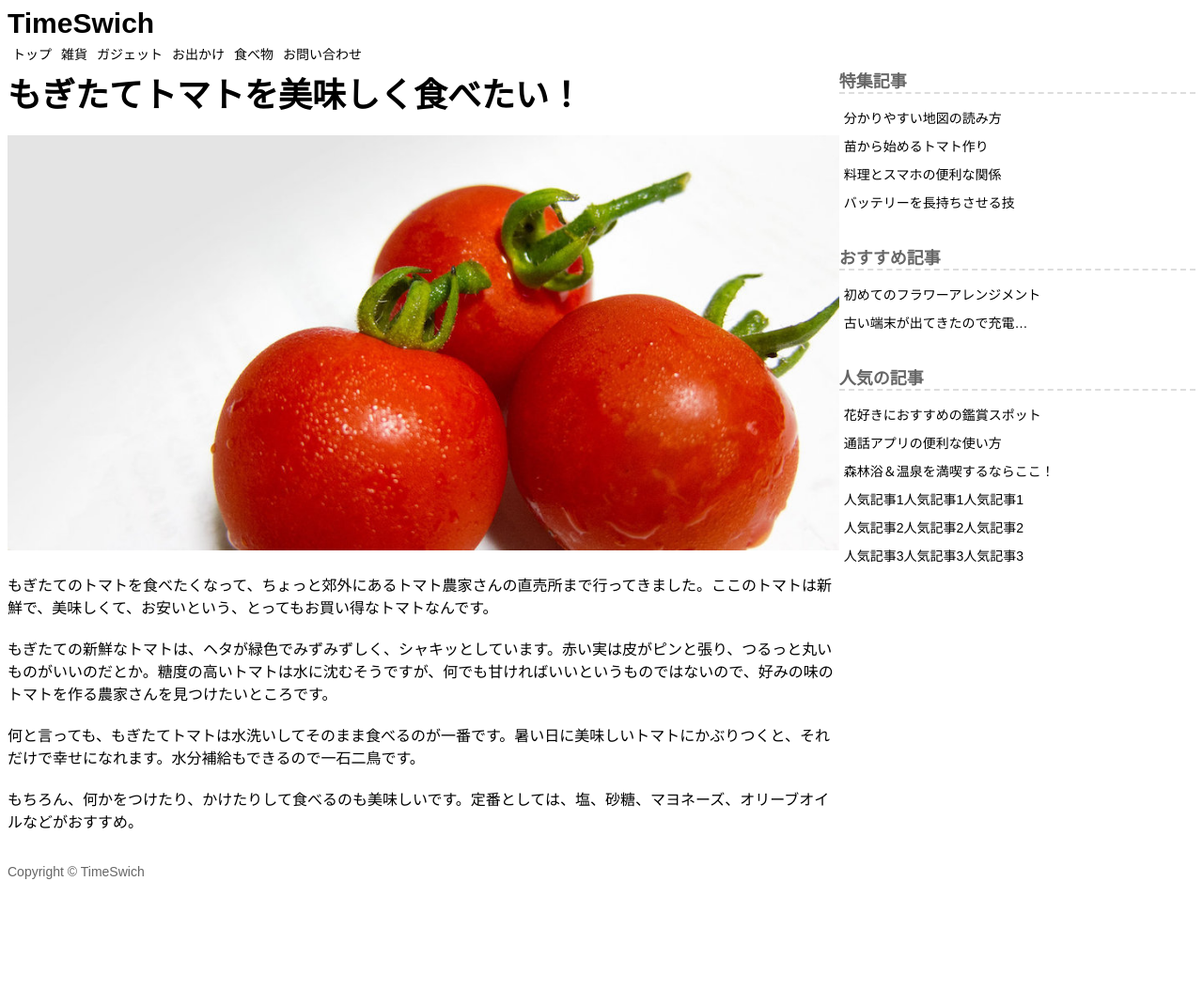
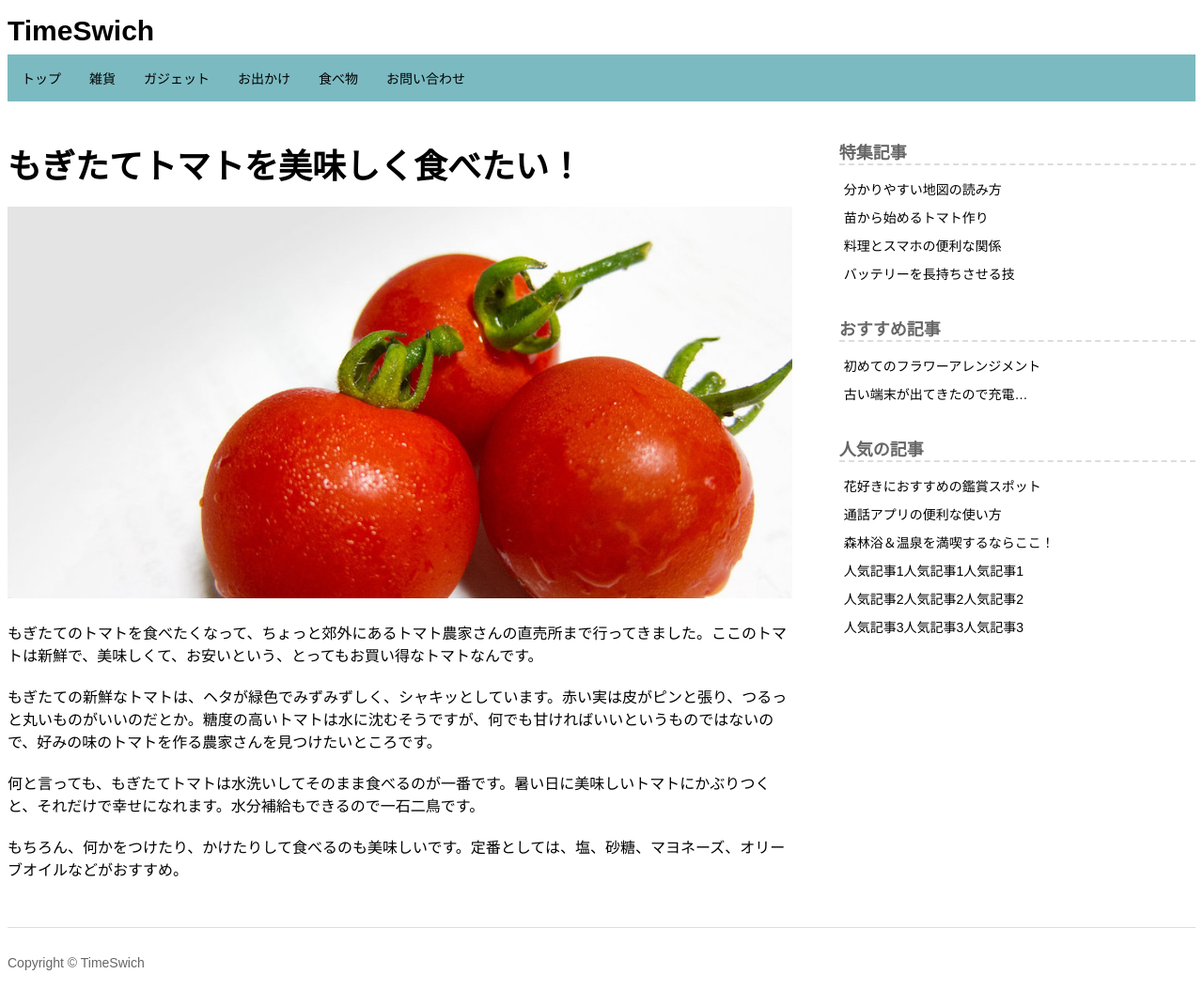
Before and after one commit to taka35/web_site_practice1, a plain HTML site: page index.html in a window 1280 px wide. Shown: the whole page at 94% size. Before the commit the page ends 950 px from the top, so only its background shows below. Drawn offline with Linux system fonts and the light colour scheme.

Commit message:
レイアウトの調整

```diff
--- a/css/styles.css
+++ b/css/styles.css
@@ -1,6 +1,8 @@
 @charset "UTF-8";
 
 body	{font-family: 'メイリオ', 'Hiragino Kaku Gothic Pro', sans-serif}
+
+/********************** header ****************************/
 
 /* サイト名 */
 
@@ -14,6 +16,10 @@ body	{font-family: 'メイリオ', 'Hiragino Kaku Gothic Pro', sans-serif}
   font-size: 30px;
 }
 
+.box1 {
+  padding: 8px 0;
+}
+
 /* ナビゲーション */
 
 .menu ul {
@@ -25,13 +31,13 @@ body	{font-family: 'メイリオ', 'Hiragino Kaku Gothic Pro', sans-serif}
 .menu li a {
   text-decoration: none;
   font-size: 14px;
-  padding: 5px;
+  padding: 15px;
   color: #000000;
   display: block;
 }
 
 .menu li a:hover {
-  background-color: #eeeeee;
+  background-color: #75dbe7;
 }
 
 .menu li {
@@ -44,6 +50,14 @@ body	{font-family: 'メイリオ', 'Hiragino Kaku Gothic Pro', sans-serif}
   display: block;
   clear:both;
 }
+
+.box2 {
+  background-color: #7cbac1;
+}
+
+/************************* headerここまで *********************/
+
+/************************* main *******************************/
 
 /* 記事 */
 
@@ -63,7 +77,11 @@ body	{font-family: 'メイリオ', 'Hiragino Kaku Gothic Pro', sans-serif}
   height: auto;
 }
 
-/* サイドメニュー */
+.box3 {
+  padding: 40px 0 30px;
+}
+
+/******** サイドメニュー *******/
 
 /* 特集 */
 
@@ -157,12 +175,25 @@ body	{font-family: 'メイリオ', 'Hiragino Kaku Gothic Pro', sans-serif}
   background-color: #eeeeee;
 }
 
+.box4 {
+  padding: 40px 0 30px;
+}
+
+/*********************** mainここまで *********************/
+
+/******************* footer **************************/
+
 /* コピーライト */
 
 .copyright {
   margin: 0;
   color: #666666;
   font-size: 14px;
+}
+
+.box5 {
+  border-top: 1px solid #dddddd;
+  padding: 15px 0;
 }
 
 /******************* レスポンシブ ********************/
@@ -179,4 +210,11 @@ body	{font-family: 'メイリオ', 'Hiragino Kaku Gothic Pro', sans-serif}
 .box4	{float: left;
 	width: 30%}
 
+/* BOX3とBOX4の左右の間隔 */
+
+.box3 {
+  padding-right: 50px;
+  box-sizing: border-box;
 }
+
+} /* レスポンシブ 768以上の設定ここまで */
```
